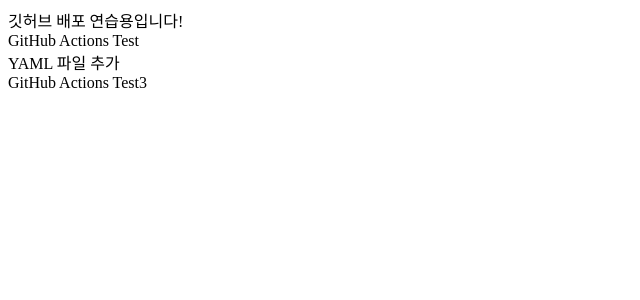
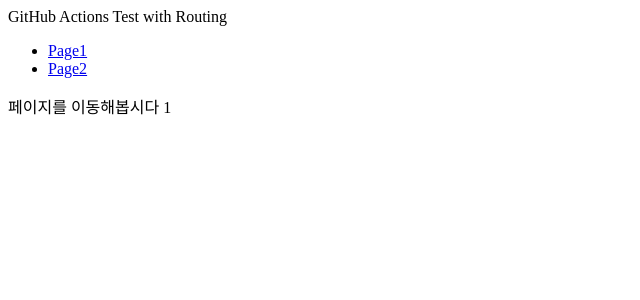
Before and after one commit to ypyp66/testt, a React (Create React App) app: page /page1 in a window 1280 px wide. Shown: the top 300 px of the page, without its empty margins (0-640 px from the left). Built offline with nearby package versions, Linux system fonts and the light colour scheme.

Commit message:
Route 추가

```diff
--- a/package.json
+++ b/package.json
@@ -9,6 +9,7 @@
     "gh-pages": "^3.2.3",
     "react": "^17.0.2",
     "react-dom": "^17.0.2",
+    "react-router-dom": "^6.2.2",
     "react-scripts": "5.0.0",
     "web-vitals": "^2.1.0"
   },
--- a/src/App.js
+++ b/src/App.js
@@ -1,9 +1,25 @@
 import Test from "./components/Test";
+import Page1 from "./components/Page1";
+import Page2 from "./components/Page2";
+
+import { Routes, Route, Link } from "react-router-dom";
+
 function App() {
   return (
     <div className="App">
-      깃허브 배포 연습용입니다!
       <Test />
+      <ul>
+        <li>
+          <Link to="/page1">Page1</Link>
+        </li>
+        <li>
+          <Link to="/page2">Page2</Link>
+        </li>
+      </ul>
+      <Routes>
+        <Route path="/page1" element={<Page1 />}></Route>
+        <Route path="/page2" element={<Page2 />}></Route>
+      </Routes>
     </div>
   );
 }
--- /dev/null
+++ b/src/components/Page1.js
@@ -0,0 +1,5 @@
+function Page1() {
+  return <>페이지를 이동해봅시다 1</>;
+}
+
+export default Page1;
--- /dev/null
+++ b/src/components/Page2.js
@@ -0,0 +1,5 @@
+function Page2() {
+  return <>페이지를 이동해봅시다 2 !!</>;
+}
+
+export default Page2;
--- a/src/components/Test.js
+++ b/src/components/Test.js
@@ -1,9 +1,7 @@
 const Test = () => {
   return (
     <>
-      <div>GitHub Actions Test</div>
-      <div>YAML 파일 추가</div>
-      <div>GitHub Actions Test3</div>
+      <div>GitHub Actions Test with Routing</div>
     </>
   );
 };
--- a/src/index.js
+++ b/src/index.js
@@ -2,11 +2,12 @@
 import ReactDOM from "react-dom";
 import App from "./App";
 import reportWebVitals from "./reportWebVitals";
+import { BrowserRouter } from "react-router-dom";
 
 ReactDOM.render(
-  <React.StrictMode>
+  <BrowserRouter basename={process.env.PUBLIC_URL}>
     <App />
-  </React.StrictMode>,
+  </BrowserRouter>,
   document.getElementById("root")
 );
 
```
Also changed, not shown: 1 other file (tests, documents, lock files or other folders).
